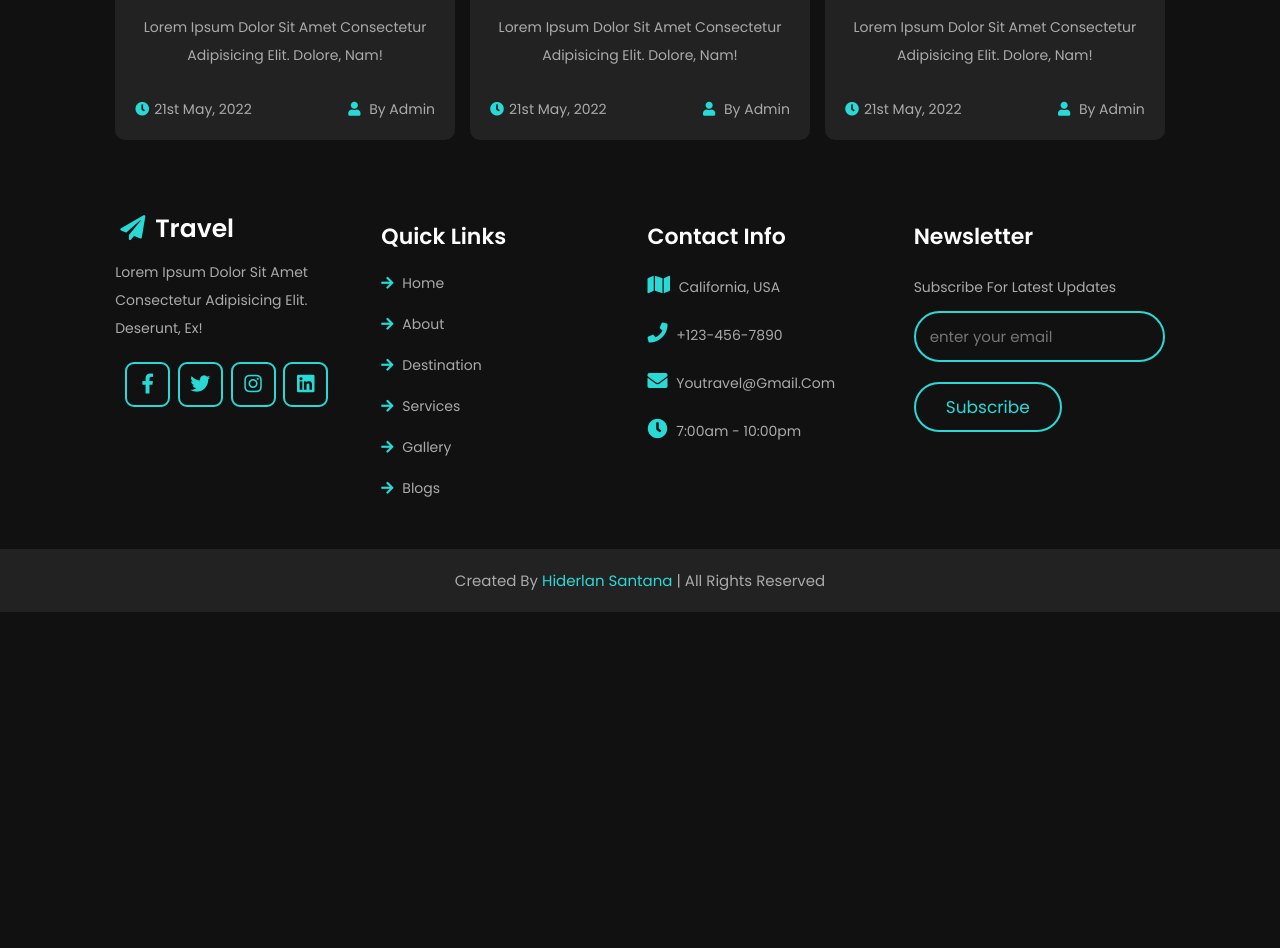
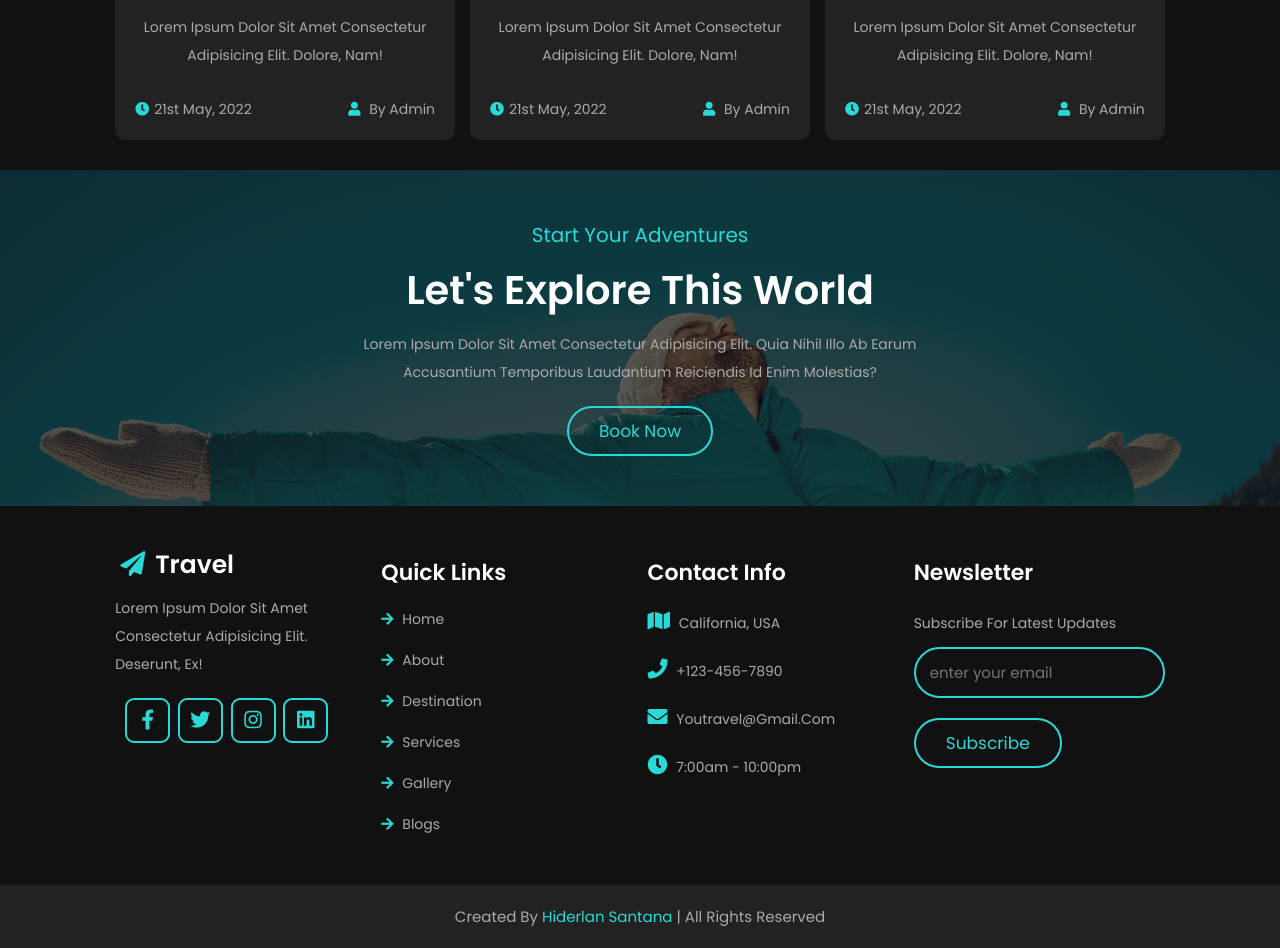
Before and after one commit to devhiderlan/Travel-Agency, a plain HTML site: page index.html in a window 1280 px wide. Shown: the part 5363-6311 px from the top of the page. Before the commit the page ends 5975 px from the top, so only its background shows below. Drawn offline with nearby package versions, Linux system fonts and the light colour scheme.

Commit message:
Created Banner section structure and styling

```diff
--- a/Assets/css/style.scss
+++ b/Assets/css/style.scss
@@ -476,8 +476,42 @@ section {
    }
 }
 
+// Banner section
+
+.banner {
+   background: linear-gradient($black-bg, $black-bg),
+      url(../images/banner-bg.jpg) no-repeat;
+   background-position: center;
+   background-size: cover;
+   padding: 5rem 2rem;
+   background-attachment: fixed;
+   text-align: center;
+
+   .content-banner {
+      span {
+         font-size: 2rem;
+         color: $blue;
+      }
+
+      h3 {
+         font-size: 4rem;
+         color: $white;
+         margin-top: 1rem;
+      }
+
+      p {
+         max-width: 60rem;
+         margin: 1rem auto;
+         font-size: 1.4rem;
+         color: $light-color;
+         line-height: 2;
+      }
+   }
+}
+
+//Footer section
+
 .footer {
-
    .box-container {
       @include grid(25rem);
 
@@ -579,15 +613,6 @@ section {
    }
 }
 
-
-
-
-
-
-
-
-
-
 // media Queries
 
 @media (max-width: 991px) {
@@ -653,4 +678,8 @@ section {
    .about .content-about h3 {
       font-size: 3.5rem;
    }
+
+   .banner .content-banner h3 {
+      font-size: 3rem;
+   }
 }
--- a/index.html
+++ b/index.html
@@ -418,6 +418,17 @@
          </div>
       </section>
 
+      <div class="banner">
+         <div class="content-banner">
+            <span>start your adventures</span>
+            <h3>Let's Explore This World</h3>
+            <p>
+               Lorem ipsum dolor sit amet consectetur adipisicing elit. Quia nihil illo ab earum accusantium temporibus laudantium reiciendis id enim molestias?
+            </p>
+            <a href="#book-form" class="btn">book now</a>
+         </div>
+      </div>
+
       <section class="footer">
          <div class="box-container">
 
```
Also changed, not shown: Assets/css/style.css, 1 other file.
